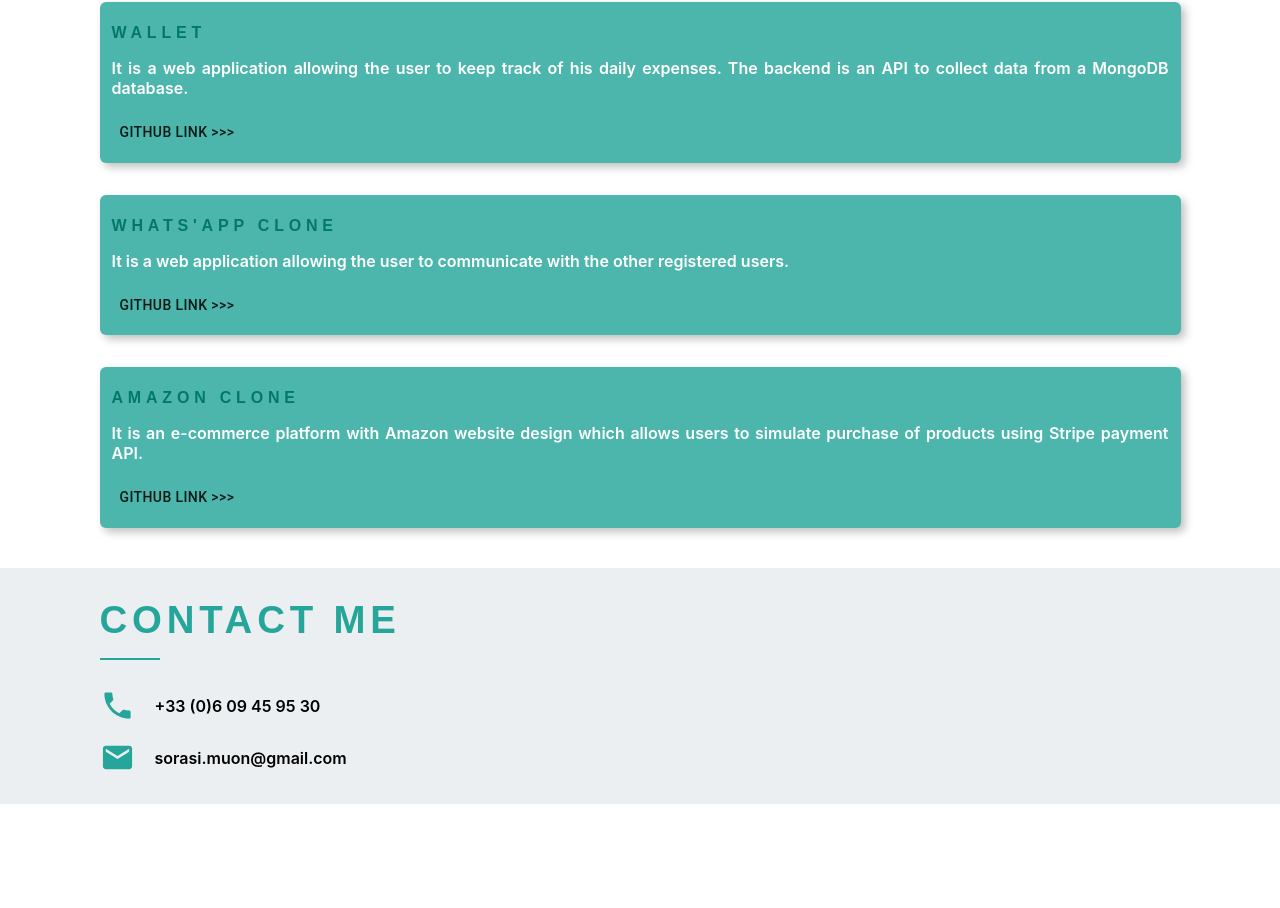
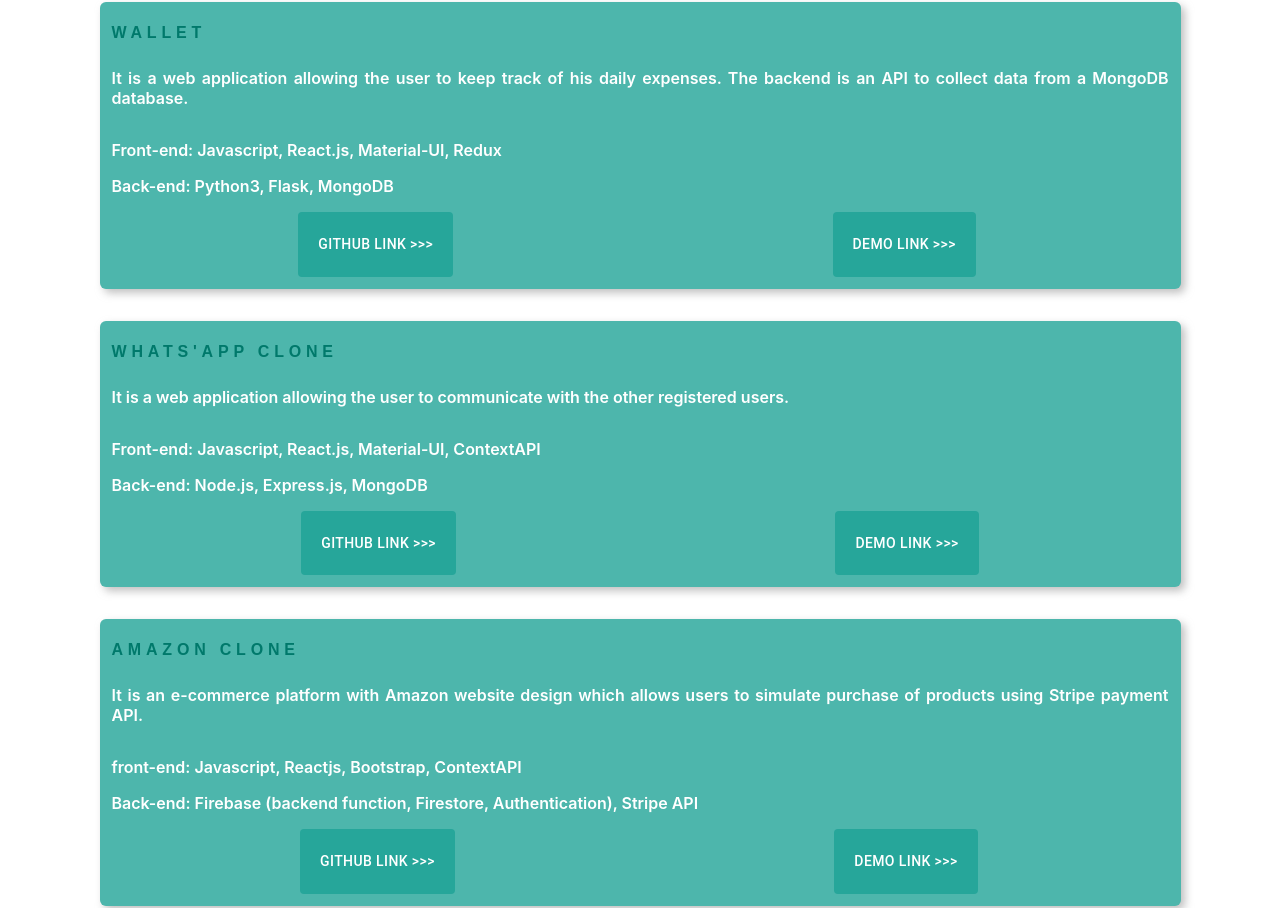
Before and after one commit to sorasimuon/sorasimuon, a React (Create React App) app: page / in a window 1280 px wide. Shown: the part 1294-2202 px from the top of the page. Before the commit the page ends 2098 px from the top, so only its background shows below. Built offline with nearby package versions, Linux system fonts and the light colour scheme.

Commit message:
[ENH] change link to Github projects

```diff
--- a/src/features/projectcontainer/ProjectContainer.js
+++ b/src/features/projectcontainer/ProjectContainer.js
@@ -14,7 +14,11 @@
     image: expenseImage,
     description:
       "It is a web application allowing the user to keep track of his daily expenses. The backend is an API to collect data from a MongoDB database.",
-    github: "https://github.com/sorasimuon/Expenses",
+    stack: [
+      "Front-end: Javascript, React.js, Material-UI, Redux",
+      "Back-end: Python3, Flask, MongoDB",
+    ],
+    github: "https://github.com/sorasimuon/Expenses/tree/2.0.1",
     link: "https://expenses-cd8fe.firebaseapp.com/",
   },
   {
@@ -23,7 +27,11 @@
     source: "https://github.com/sorasimuon/Expenses",
     description:
       "It is a web application allowing the user to communicate with the other registered users.",
-    github: "https://github.com/sorasimuon/whatsapp-clone",
+    stack: [
+      "Front-end: Javascript, React.js, Material-UI, ContextAPI",
+      "Back-end: Node.js, Express.js, MongoDB",
+    ],
+    github: "https://github.com/sorasimuon/whatsapp-clone/tree/2.0.4",
     link: "https://whatsapp-clone-fd533.firebaseapp.com/",
   },
   {
@@ -32,7 +40,11 @@
     source: "https://challenge-22824.web.app/",
     description:
       "It is an e-commerce platform with Amazon website design which allows users to simulate purchase of products using Stripe payment API.",
-    github: "https://github.com/sorasimuon/amazon-clone",
+    stack: [
+      "front-end: Javascript, Reactjs, Bootstrap, ContextAPI",
+      "Back-end: Firebase (backend function, Firestore, Authentication), Stripe API",
+    ],
+    github: "https://github.com/sorasimuon/amazon-clone/tree/2.0.0",
     link: "https://challenge-22824.firebaseapp.com/",
   },
 ];
--- a/src/features/projectcontainer/projectcomponent/ProjectComponent.js
+++ b/src/features/projectcontainer/projectcomponent/ProjectComponent.js
@@ -5,8 +5,10 @@
 import styles from "./ProjectComponent.module.css";
 import { makeStyles } from "@material-ui/core/styles";
 import Button from "@material-ui/core/Button";
+import { PlayCircleFilledWhite } from "@material-ui/icons";
+import { teal } from "@material-ui/core/colors";
 
-const useStyles = makeStyles({
+const useStyles = makeStyles((theme) => ({
   root: {
     display: "grid",
     gridTemplateRows: "1fr [row1] 1fr [row2] 60px [row3]",
@@ -32,17 +34,43 @@
     borderTopRightRadius: 6,
     // filter: "brightness(1.2)",
   },
-  cardButtons: {
-    display: "flex",
-    justifyContent: "space-between",
-    padding: 20,
+  projectComponent__cardDescription: {
+    display: "grid",
+    gridTemplateRows: "0.1fr [row1] auto [row2] 1fr [row3] 0.1fr [row4]",
+    gridTemplateColumns: "repeat(0.2fr [col1], 0.8fr [col2])",
   },
-  cardDescription: {
-    padding: 20,
-    display: "grid",
-    gridTemplateRows: "0.2fr [row1] 1fr [row2]",
+  projectComponent__label: {
+    gridRow: "1/1",
+    gridColumn: "1/3",
   },
-});
+  projectComponent__synopsis: {
+    gridRow: "2/2",
+    gridColumn: "1/3",
+    color: "white",
+    alignSelf: "center",
+  },
+  projectComponent__stack: {
+    gridRow: "3/3",
+    gridColumn: "1/3",
+    color: "white",
+  },
+  projectComponent__link: {
+    gridRow: "4/4",
+    color: "white",
+    justifySelf: "center",
+    padding: 10,
+    backgroundColor: teal[400],
+    [theme.breakpoints.down(768)]: {
+      fontSize: 8,
+    },
+    [theme.breakpoints.up(768)]: {
+      padding: 20,
+    },
+    "&:hover": {
+      backgroundColor: teal[700],
+    },
+  },
+}));
 
 function ProjectComponent({ content }) {
   const classes = useStyles();
@@ -55,10 +83,29 @@
           alt={content.label}
         /> */}
         <div className={classes.projectComponent__cardDescription}>
-          <h3>{content.label}</h3>
-          <p style={{ color: "white" }}>{content.description}</p>
-          <Button size="medium" color="white" href={content.github}>
+          <h3 className={classes.projectComponent__label}>{content.label}</h3>
+          <p className={classes.projectComponent__synopsis}>
+            {content.description}
+          </p>
+          <div className={classes.projectComponent__stack}>
+            {content["stack"].map((stack) => (
+              <p>{stack}</p>
+            ))}
+          </div>
+          <Button
+            className={classes.projectComponent__link}
+            size="medium"
+            href={content.github}
+          >
             GitHub Link &gt;&gt;&gt;
+          </Button>
+          <Button
+            className={classes.projectComponent__link}
+            size="medium"
+            color="white"
+            href={content.link}
+          >
+            DEMO Link &gt;&gt;&gt;
           </Button>
         </div>
       </div>
--- a/src/features/resumecontent/CvContent.js
+++ b/src/features/resumecontent/CvContent.js
@@ -135,8 +135,8 @@
     type: "text",
     label: "ABOUT ME",
     text: [
-      "I am Sorasi, I have been working for almost seven years as a Front Office IT Application Support in investment banking. Passionate about Web development, I spent the past months learning modern Web programming and especially the MERN stack (Mongo - Express - React - Nodejs). Today I have the ambition to move my career to more technical position and ideally as a Full Stack Web Developper.",
-      "I am dynamic, excited by new technologies and concepts, and I like working with peers where team spirit and good communication are keys for successful projects.",
+      "I am Sorasi, I have been working for almost seven years as a Front Office IT Application Support in investment banking. Passionate about Web development, I spent the past months learning modern Web programming and especially the MERN stack (Mongo - Express - React - Nodejs). Today I have the ambition to move my career to a more technical position and ideally as a Full Stack Web Developper.",
+      "I am dynamic, excited by new technologies and concepts, and I like working with peers where team spirit and good communication are keys to successful projects.",
     ],
   },
   {
```
Also changed, not shown: 1 other file (tests, documents, lock files or other folders).
